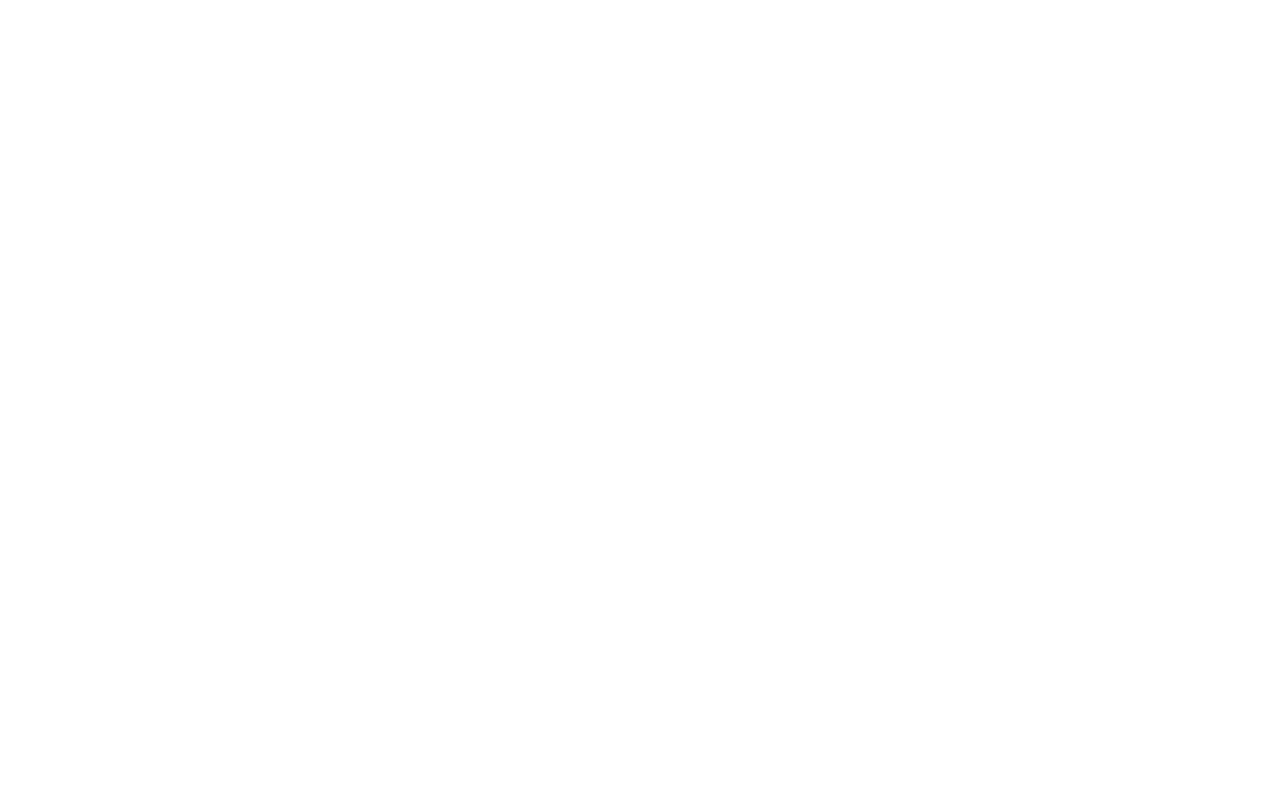
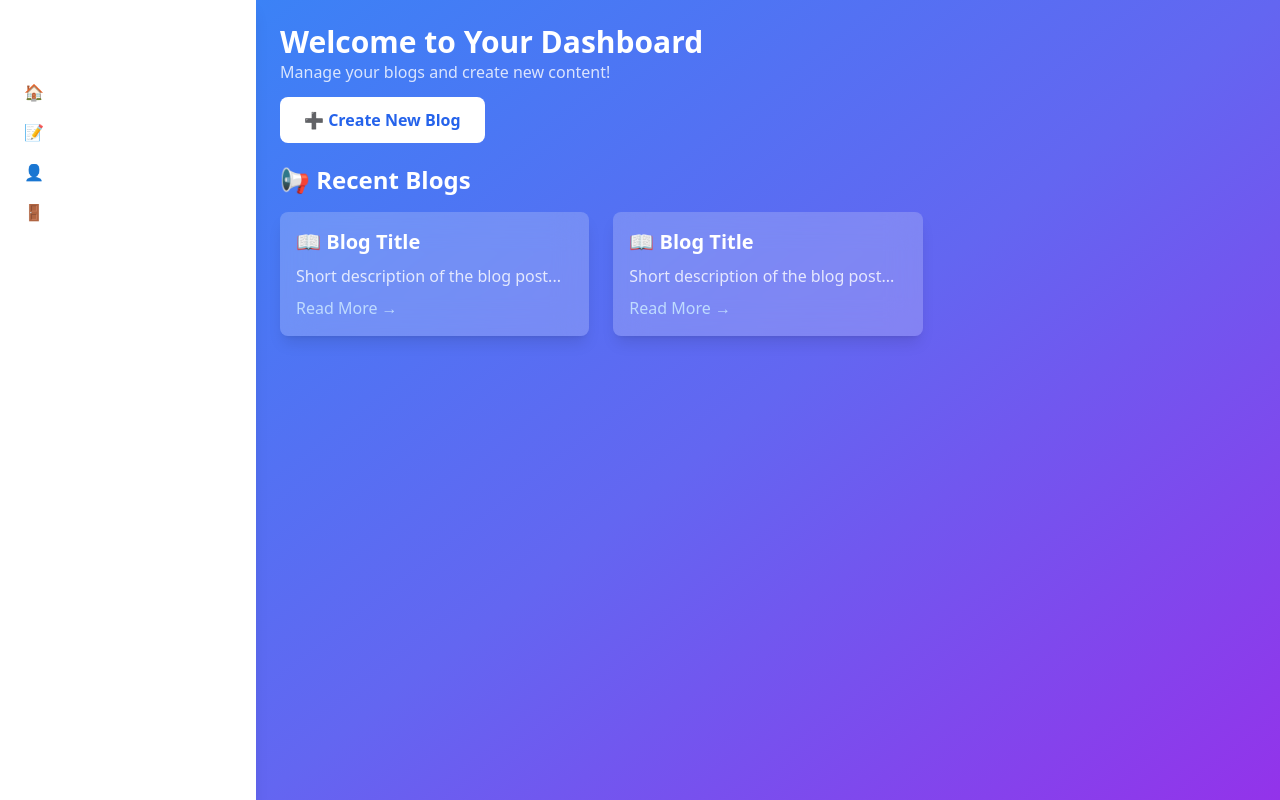
Before and after one commit to Shoaibali12/blog-app, a React (Vite) app in the folder client/: page /dashboard in a window 1280 px wide. Before the commit this address had no page. Built offline with nearby package versions, Linux system fonts and the light colour scheme.

Commit message:
create dashboard ui

```diff
--- a/client/src/App.jsx
+++ b/client/src/App.jsx
@@ -7,6 +7,7 @@
 } from "react-router-dom";
 import Signup from "./pages/Signup";
 import Signin from "./pages/Signin";
+import Dashboard from "./pages/Dashboard";
 
 function App() {
   return (
@@ -16,6 +17,7 @@
         {/* Redirect "/" to Signup */}
         <Route path="/signup" element={<Signup />} />
         <Route path="/login" element={<Signin />} />
+        <Route path="/dashboard" element={<Dashboard />} />
       </Routes>
     </Router>
   );
--- /dev/null
+++ b/client/src/pages/Dashboard.jsx
@@ -0,0 +1,99 @@
+import React from "react";
+import { Link } from "react-router-dom";
+
+const Dashboard = () => {
+  return (
+    <div className="min-h-screen flex">
+      {/* Sidebar */}
+      <aside className="w-64 bg-white bg-opacity-20 backdrop-blur-lg shadow-lg p-6 border-r border-white border-opacity-30 hidden md:block">
+        <h2 className="text-2xl font-bold text-white">Blog Dashboard</h2>
+        <nav className="mt-6">
+          <ul className="space-y-4">
+            <li>
+              <Link
+                to="/"
+                className="text-white hover:text-gray-300 transition"
+              >
+                🏠 Home
+              </Link>
+            </li>
+            <li>
+              <Link
+                to="/create-blog"
+                className="text-white hover:text-gray-300 transition"
+              >
+                📝 Create Blog
+              </Link>
+            </li>
+            <li>
+              <Link
+                to="/profile"
+                className="text-white hover:text-gray-300 transition"
+              >
+                👤 Profile
+              </Link>
+            </li>
+            <li>
+              <Link
+                to="/logout"
+                className="text-white hover:text-gray-300 transition"
+              >
+                🚪 Logout
+              </Link>
+            </li>
+          </ul>
+        </nav>
+      </aside>
+
+      {/* Main Content */}
+      <main className="flex-1 p-6 bg-gradient-to-br from-blue-500 via-indigo-500 to-purple-600 text-white">
+        <h1 className="text-3xl font-bold">Welcome to Your Dashboard</h1>
+        <p className="opacity-80">Manage your blogs and create new content!</p>
+
+        {/* Create Blog Button */}
+        <div className="mt-6">
+          <Link
+            to="/create-blog"
+            className="bg-white text-blue-600 px-6 py-3 rounded-lg font-bold hover:bg-gray-200 transition"
+          >
+            ➕ Create New Blog
+          </Link>
+        </div>
+
+        {/* Recent Blog Posts */}
+        <div className="mt-8">
+          <h2 className="text-2xl font-bold">📢 Recent Blogs</h2>
+          <div className="grid grid-cols-1 md:grid-cols-2 lg:grid-cols-3 gap-6 mt-4">
+            {/* Sample Blog Card */}
+            <div className="bg-white bg-opacity-20 backdrop-blur-lg shadow-lg p-4 rounded-lg">
+              <h3 className="text-xl font-bold">📖 Blog Title</h3>
+              <p className="opacity-80 mt-2">
+                Short description of the blog post...
+              </p>
+              <Link
+                to="/blog/1"
+                className="text-blue-200 hover:underline mt-2 inline-block"
+              >
+                Read More →
+              </Link>
+            </div>
+            <div className="bg-white bg-opacity-20 backdrop-blur-lg shadow-lg p-4 rounded-lg">
+              <h3 className="text-xl font-bold">📖 Blog Title</h3>
+              <p className="opacity-80 mt-2">
+                Short description of the blog post...
+              </p>
+              <Link
+                to="/blog/2"
+                className="text-blue-200 hover:underline mt-2 inline-block"
+              >
+                Read More →
+              </Link>
+            </div>
+          </div>
+        </div>
+      </main>
+    </div>
+  );
+};
+
+export default Dashboard;
```
